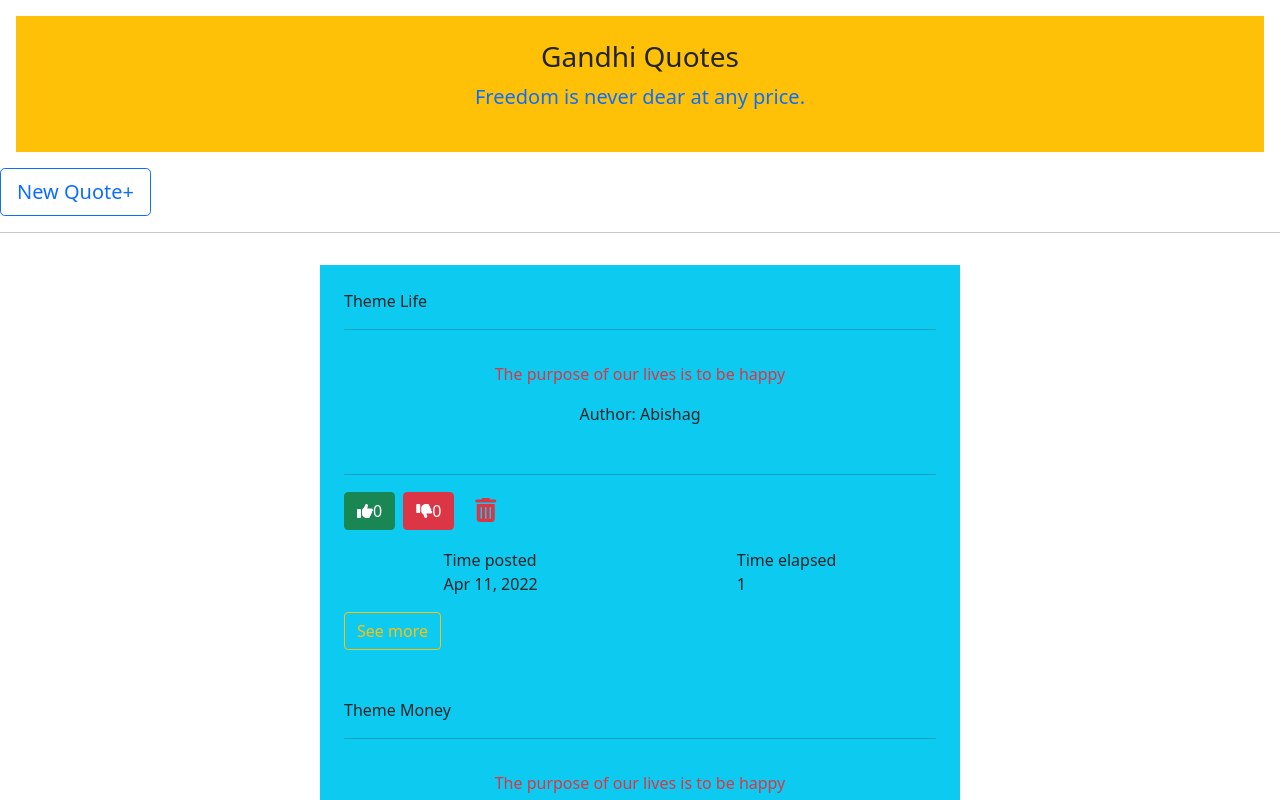
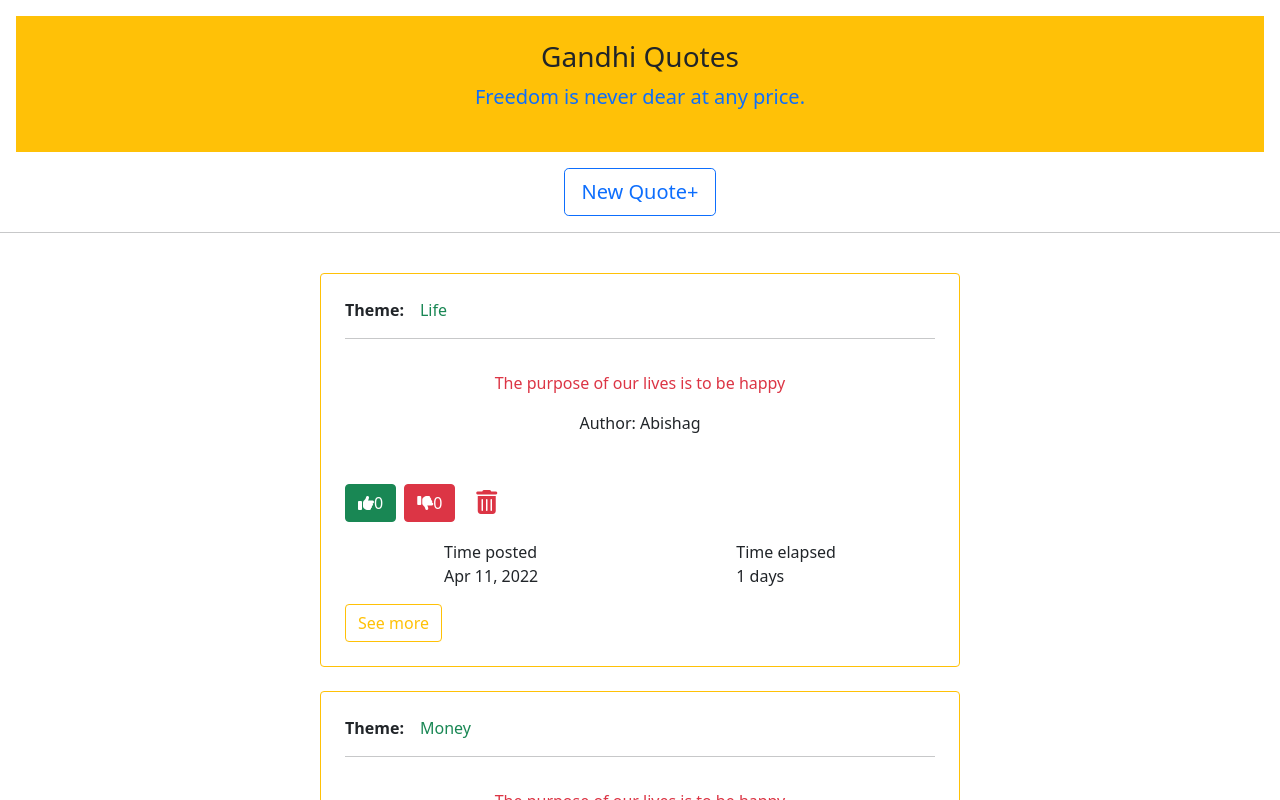
Before and after one commit to Abishag-Maitha/Quotes, an Angular app: page / in a window 1280 px wide. Shown: the top 800 px of the page. Built offline with nearby package versions, Linux system fonts and the light colour scheme.

Commit message:
add more styles

```diff
--- a/src/app/app.component.html
+++ b/src/app/app.component.html
@@ -5,16 +5,16 @@
 <app-form (quoteEvent)="addQuote($event)"></app-form>
 
 <!-- Qoute template -->
-<div class="mx-auto w-50 bg-info p-4" *ngFor="let qoute of allQoutes; index as index">
+<div class="mx-auto mt-4 w-50 border border-warning rounded p-4" *ngFor="let qoute of allQoutes; index as index">
     <div class="title">
-        <p>Theme <span>{{qoute.theme}}</span></p>
+        <p> <strong>Theme:</strong><span class="text-success ms-3">{{qoute.theme}}</span></p>
     </div>
     <hr>
     <div class="body w-100 text-center my-3 p-3">
         <p class="text-danger">{{qoute.body}}</p>
         <p>Author: <span>{{qoute.author}}</span></p>
     </div>
-    <hr>
+
     <div class="buttons my-3">
         <button class="btn btn-success me-2" (click)="upvote(index)"><i class="fa-solid fa-thumbs-up"></i> <span>{{qoute.upvote}}</span></button>
         <button class="btn btn-danger me-2" (click)="downvote(index)"><i class="fa-solid fa-thumbs-down"></i> <span>{{qoute.downvote}}</span></button>
@@ -22,7 +22,7 @@
     </div>
     <div class="time d-flex justify-content-around">
         <p>Time posted <br> <span>{{qoute.date|date}}</span></p>
-        <p>Time elapsed <br> <span>{{qoute.date|timeElapsed}}</span></p>
+        <p>Time elapsed <br> <span class="me-3">{{qoute.date|timeElapsed}} days</span></p>
     </div>
     <button class="btn btn-outline-warning" (click)="toggle(index)">See more</button>
     <app-details *ngIf="qoute.showdescription" [quote]="qoute"></app-details>
--- a/src/app/form/form.component.html
+++ b/src/app/form/form.component.html
@@ -31,11 +31,11 @@
           <label for="date">Date of submission</label>
           <div class="input-group">
             <input ngModel id="date" class="form-control" placeholder="yyyy-mm-dd" name="date" ngbDatepicker #dp="ngbDatepicker">
-          <div>
-            <button class="btn btn-success">Submit</button>
-          </div>
             <button class="btn btn-outline-secondary calendar" (click)="dp.toggle()" type="button"></button>
           </div>
+        </div>
+        <div>
+          <button class="btn btn-success">Submit</button>
         </div>
       </form>
     </div>
@@ -43,8 +43,7 @@
       <button type="button" class="btn btn-outline-dark" (click)="modal.close('Save click')">Save</button>
     </div>
   </ng-template>
-
-  <button class="btn btn-lg btn-outline-primary" (click)="open(content)">New Quote+</button>
+  <div class="text-center"><button class="btn btn-lg btn-outline-primary" (click)="open(content)">New Quote+</button></div>
 
   <hr>
 
```
